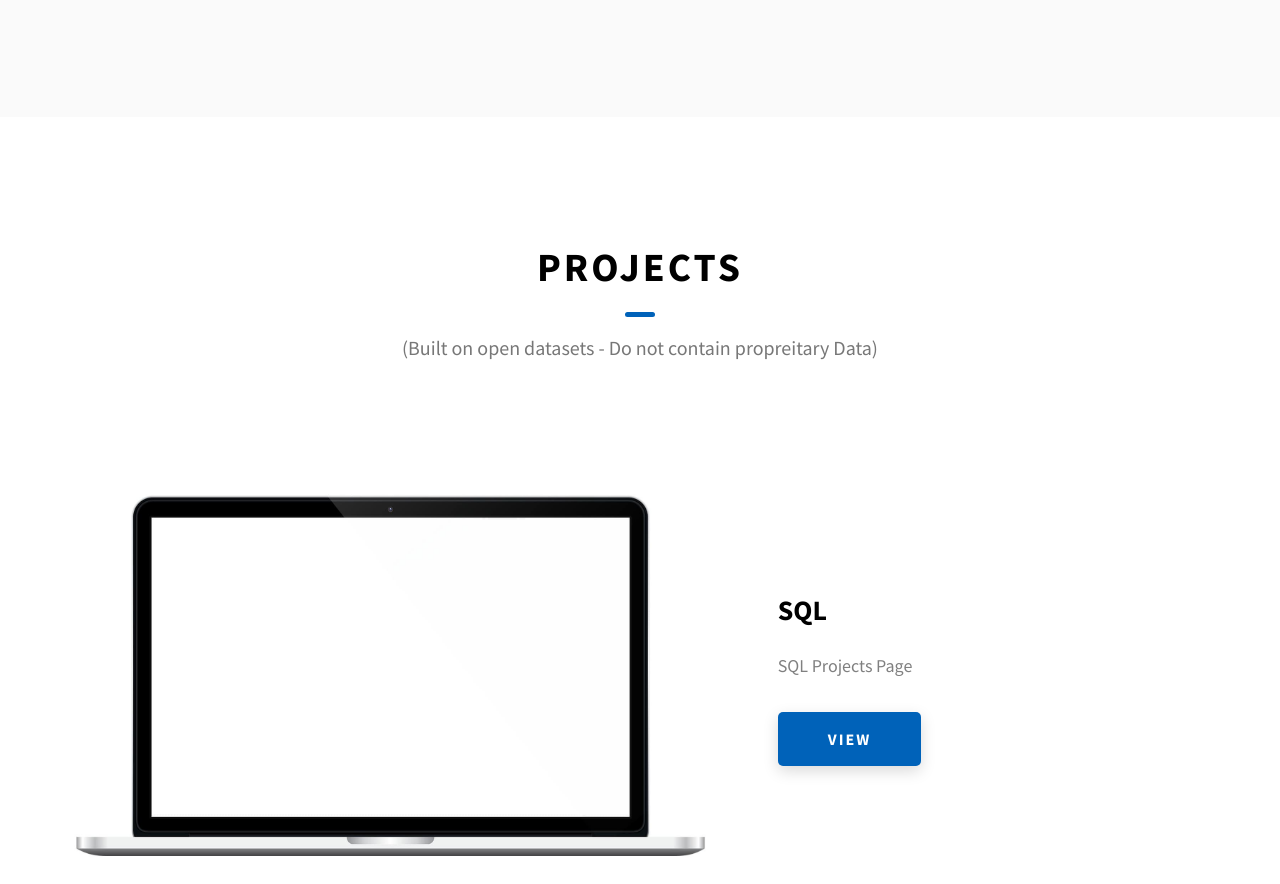
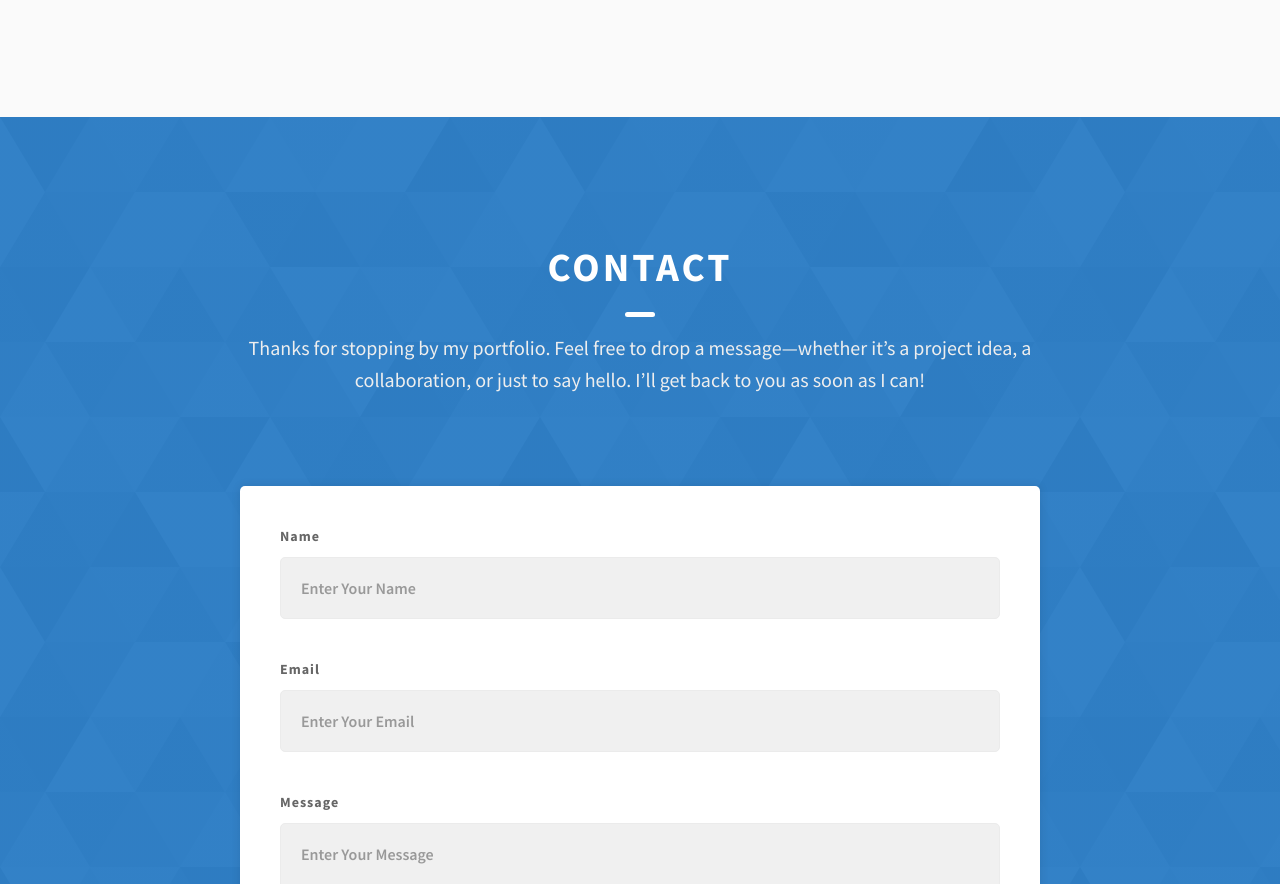
Before and after one commit to hafeezuddin/hafeezuddin.github.io, a website: page index.html in a window 1280 px wide. Shown: the part 1448-2332 px from the top of the page. Drawn offline with Linux system fonts and the light colour scheme.

Commit message:
update to main page

```diff
--- a/index.html
+++ b/index.html
@@ -163,7 +163,7 @@
         </div>
       </div>
     </section>
-    <section id="projects" class="projects sec-pad">
+    <!-- <section id="projects" class="projects sec-pad">
       <div class="main-container">
         <h2 class="heading heading-sec heading-sec__mb-bg">
           <span class="heading-sec__main">Projects</span>
@@ -245,7 +245,7 @@
           </div>
         </div>
       </div>
-    </section>
+    </section> -->
     <section id="contact" class="contact sec-pad dynamicBg">
       <div class="main-container">
         <h2 class="heading heading-sec heading-sec__mb-med">
```
